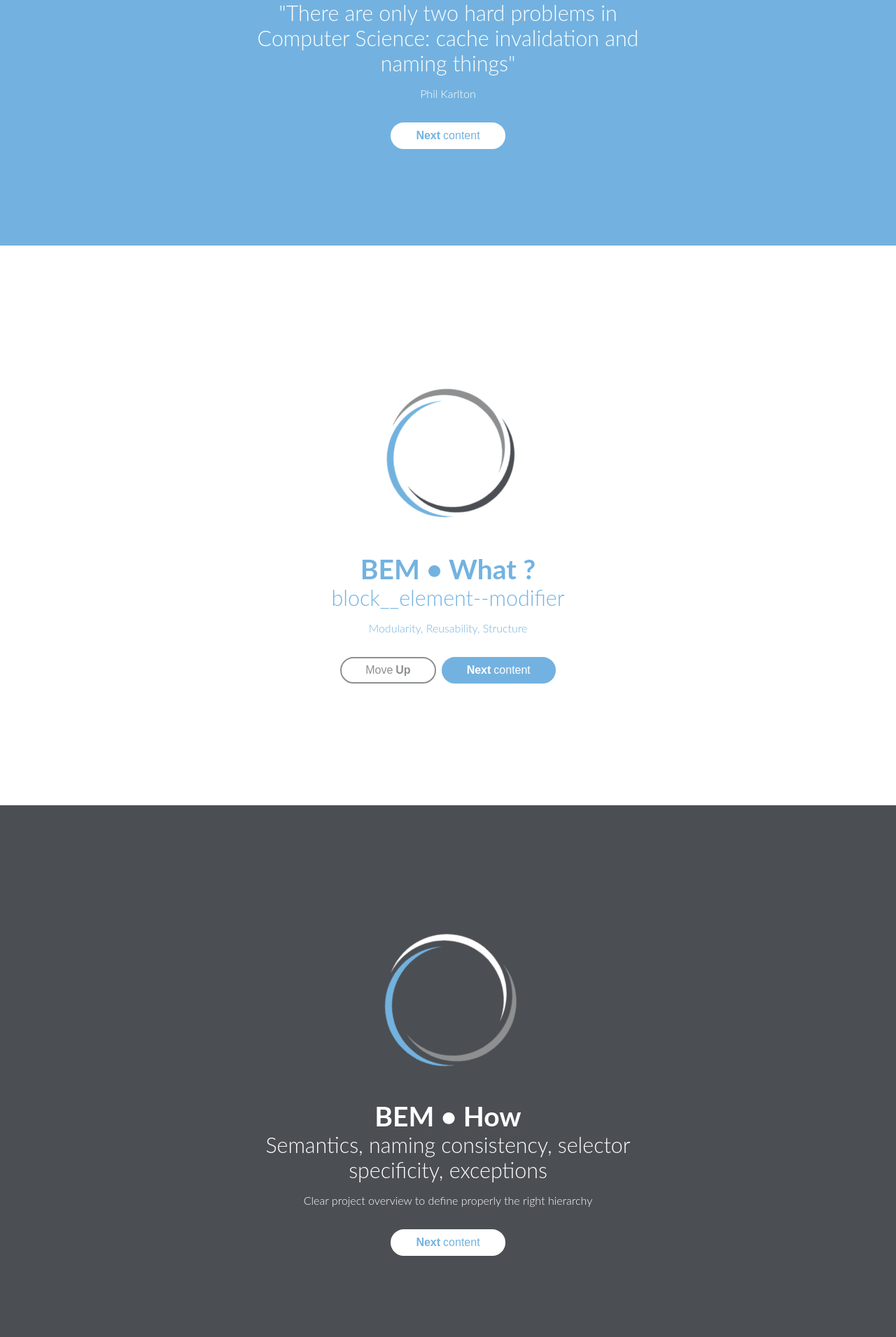
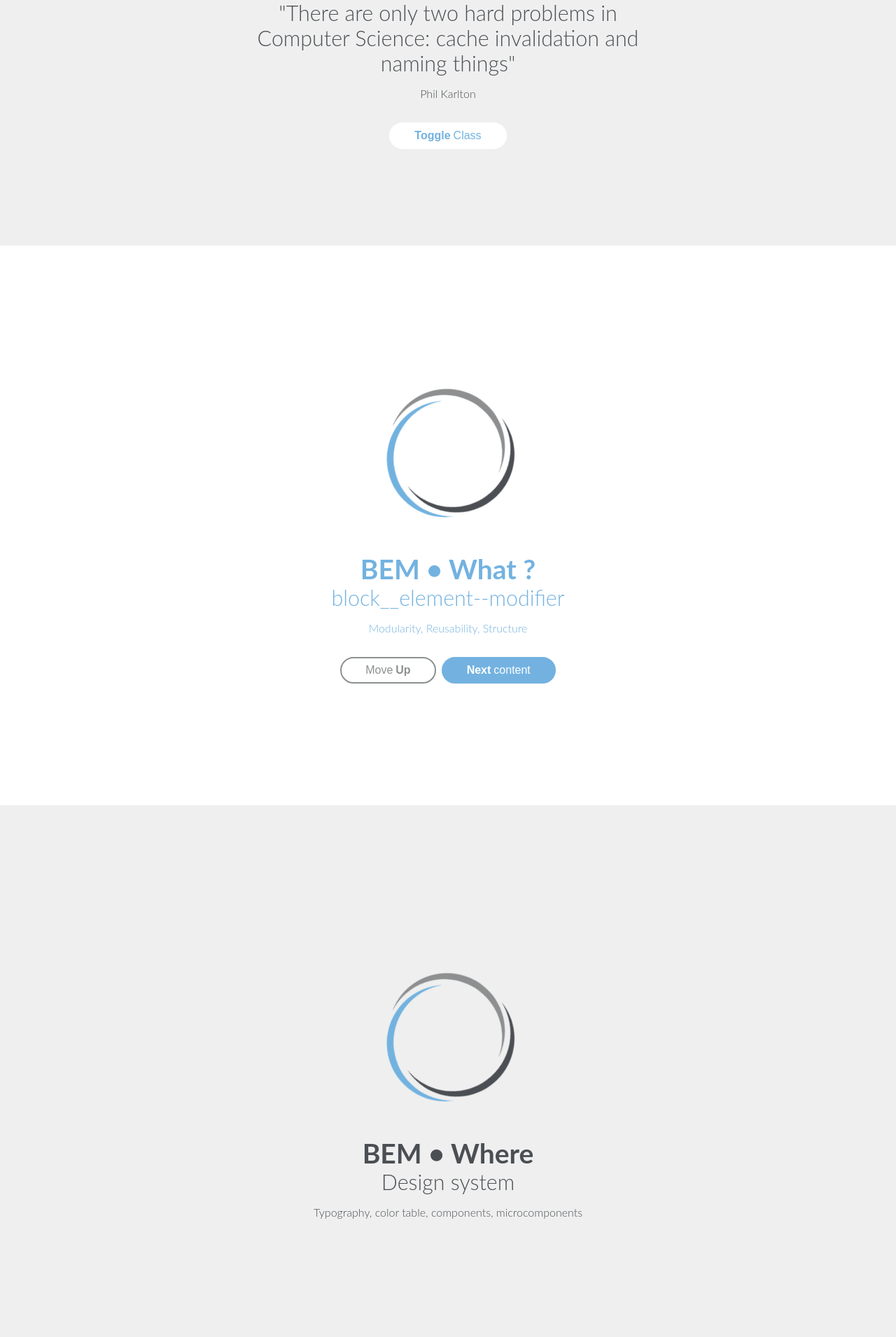
Before and after one commit to cybermarinella/React-BEM, a React (Create React App) app: page / in a window 1280 px wide. Shown: the part 449-2360 px from the top of the page at 70% size. Built offline with nearby package versions, Linux system fonts and the light colour scheme; a web font is replaced by a local one.

Commit message:
interaction on buttons

```diff
--- a/src/App.css
+++ b/src/App.css
@@ -65,6 +65,7 @@ p {
   align-items: center;
   justify-content: center;
   font-size: calc(10px + 2vmin);
+  transition: 1s ease-in-out;
 }
 .card--primary {
   background-color: var(--app-primary);
@@ -138,6 +139,7 @@ p {
   font-size: 1rem;
   margin: 0 0.25rem;
   cursor: pointer;
+  transition: 0.3s ease-in-out;
 }
 .button:hover {
   border-color: var(--app-special);
--- a/src/App.js
+++ b/src/App.js
@@ -4,11 +4,24 @@ import logoNega from './RDB-negaLogo.svg';
 import Card from'./Components/Card';
 import Logo from'./Components/Logo';
 import Button from './Components/Button';
+import { useState } from 'react';
+
+
+const App = () => {
+
+  const [cardStyle, setCardStyle ] = useState('');
+
+  const toggleClass = () => {
+    setCardStyle (
+      cardStyle === '' ? 'card--primary' : ''
+    );
+  }
 
   const whyElements = <Button
     modifier='button--negative button--negative--primary'
-  textBold="Next "
-  textRegular="content"
+    textBold="Toggle "
+    textRegular="Class"
+    onClick={toggleClass}
   />
 
   const whatElements = <>
@@ -24,18 +37,19 @@ const whatElements = <>
   />
   </>
 
-const howElements = <Button
+  const howElements = <>
+  <Button
     modifier='button--negative button--negative--primary'
     textBold="Next "
     textRegular="content"
   />
+  </>
 
-function App() {
   return (
     <div className="app">
       <Card
         id="why"
-      cardModifier='card--primary'
+        cardModifier= {cardStyle}
         img={<Logo img={logo} modifier='logo--negative-bk' />}
         title='Why BEM ?'
         subtitle='"There are only two hard problems in Computer Science: cache invalidation and naming things"'
@@ -55,6 +69,15 @@ function App() {
       ></Card>
 
       <Card
+        id="where"
+        img={ <Logo img={logo}></Logo>}
+        title='BEM • Where'
+        subtitle='Design system'
+        text='Typography, color table, components, microcomponents'
+        element=''
+      ></Card>
+
+      <Card
           id="how"
           cardModifier='card--dark'
           img={ <Logo img={logoNega}></Logo>}
@@ -64,16 +87,10 @@ function App() {
           element={howElements}
       ></Card>
 
-    <Card
-      id="where"
-      img={ <Logo img={logo}></Logo>}
-      title='BEM • Where'
-      subtitle='Design system'
-      text='Typography, color table, components, microcomponents'
-      element=''
-    ></Card>
     </div>
   );
+
+
 }
 
 export default App;
--- a/src/Components/Button/index.js
+++ b/src/Components/Button/index.js
@@ -2,7 +2,7 @@ import './index.less';
 
 function Button(props) {
   return (
-   <button className={`button ${props.modifier}`} href={props.link}>
+   <button className={`button ${props.modifier}`} href={props.link} onClick={props.onClick}>
     {props.icon && (
       <i className={`button__icon ${props.iconModifier}`}>
         {props.icon}
--- a/src/Components/Button/index.less
+++ b/src/Components/Button/index.less
@@ -12,6 +12,7 @@
     font-size: 1rem;
     margin: 0 .25rem;
     cursor: pointer;
+    transition: 0.3s ease-in-out;
 
     &:hover {
       border-color: var(--app-special);
--- a/src/Components/Card/index.less
+++ b/src/Components/Card/index.less
@@ -9,6 +9,7 @@
     align-items: center;
     justify-content: center;
     font-size: calc(10px + 2vmin);
+    transition: 1s ease-in-out;
     // states
 
     &--primary {
```
Also changed, not shown: 2 other files (tests, documents, lock files or other folders). Lines whose indentation alone changed are shown as unchanged.
